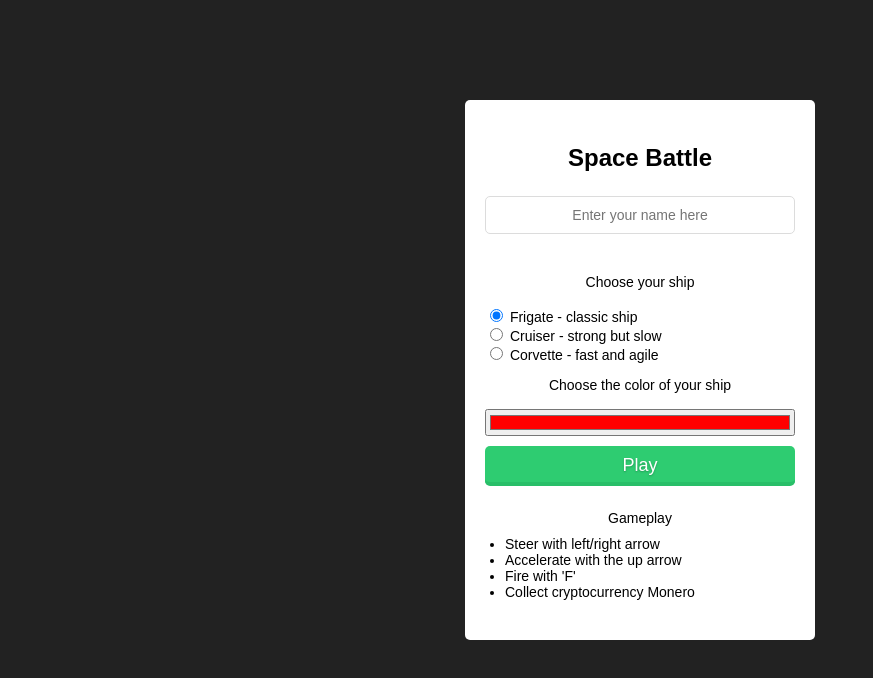
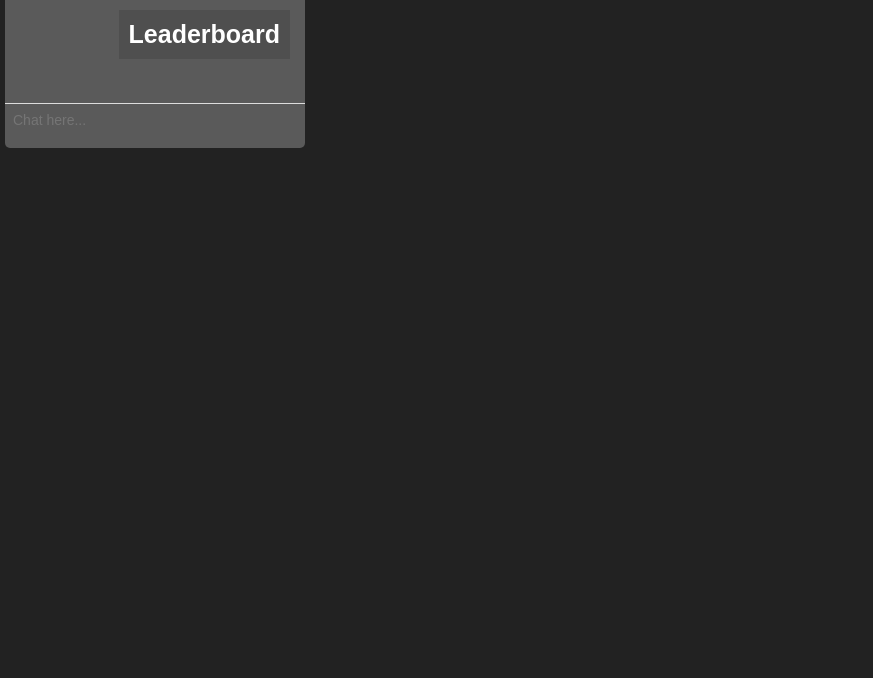
Before and after one commit to volffili/cis690final, a website with bundled scripts: page src/client/index.html in a window 1280 px wide. Both pictures are taken after a click on the button "Play". Shown: the whole page, without its empty margins (0-873 px from the left). Built offline with nearby package versions, Linux system fonts and the light colour scheme; no server answers.

Commit message:
Basic initial communication between the client and server

```diff
--- a/src/client/index.html
+++ b/src/client/index.html
@@ -21,7 +21,7 @@
         <div id="startMenu">
             <p>Space Battle</p>
             <input type="text" tabindex="0" autofocus placeholder="Enter your name here" id="playerNameInput" maxlength="25" />
-            <b class="input-error">Nick must be alphanumeric characters only!</b>
+            <b class="input-error" id="input-error-id">Nick must be alphanumeric characters only!</b>
 
             <h3>Choose your ship</h3>
             <br>
--- a/src/client/js/client.js
+++ b/src/client/js/client.js
@@ -1,3 +1,19 @@
 import ClientSocketCommunicator from './client_socket_communicator.js';
+import ClientGame from './client_game.js';
+import Menu from './menu.js';
 
-var communicator = new ClientSocketCommunicator();
+var clientGame = new ClientGame();
+var communicator;
+var menu = new Menu();
+
+function startGame() {
+
+  document.getElementById('startMenuWrapper').style.maxHeight = '0px';
+  document.getElementById('gameAreaWrapper').style.opacity = 1;
+
+	communicator = new ClientSocketCommunicator(clientGame,menu.getPlayerName(),window.innerWidth,window.innerHeight);
+}
+
+window.onload = function() {
+    menu.listen(startGame);
+};
--- a/src/client/js/client_game.js
+++ b/src/client/js/client_game.js
@@ -1,5 +1,4 @@
-export class ClientGame{
+export default class ClientGame{
 	constructor(){
-
 	}
 }
--- /dev/null
+++ b/src/client/js/client_player.js
@@ -0,0 +1,6 @@
+export default class ClientPlayer{
+	constructor(){
+
+	}
+
+}
--- a/src/client/js/client_socket_communicator.js
+++ b/src/client/js/client_socket_communicator.js
@@ -1,15 +1,42 @@
 //import io from /socket.io/socket.io-client is done via a script in index.html
+import ClientPlayer from './client_player.js';
 
 export default class ClientSocketCommunicator{
 
 	setupSocket(){
-
+    this.socket.on('welcome', function (playerSettings) {
+    	console.log(playerSettings);
+    	/*this.game.player = new ClientPlayer(name,playClass);
+        //initial player configuration
+        player = playerSettings;
+        player.name = global.playerName;
+        player.screenWidth = global.screenWidth;
+        player.screenHeight = global.screenHeight;
+        player.target = window.canvas.target;
+        player.speed = 0;
+        player.radius = 20;
+        player.hue = shipColor;
+        player.type = shipType;*/
+        //global.player = player;
+        //window.chat.player = player;
+        //socket.emit('gotit', player);
+        //window.chat.addSystemLine('Type <b>-help</b> for a list of commands.');
+	   //canvas.focus();
+    });
 	}
 
-	constructor(){
-    this.socket = io();
-    this.setupSocket(this.socket);
-    this.socket.emit('respawn');
+	constructor(clientGame,playerName,screenWidth,screenHeight){
+
+        var basicInfo = {
+            playerName: playerName,
+            screenWidth: screenWidth,
+            screenHeight: screenHeight
+        };
+
+		this.game = clientGame;
+        this.socket = io();
+        this.setupSocket();
+        this.socket.emit('respawn',basicInfo);
 	}
 
 }
--- /dev/null
+++ b/src/client/js/menu.js
@@ -0,0 +1,48 @@
+import constants from './../shared_config.js';
+
+export default class Menu{
+    static validNick(val) {
+        var regex = /^\w*$/;
+        return regex.exec(val) !== null;
+    }
+
+    getPlayerName(){
+        return this.playerNameInput.value.replace(/(<([^>]+)>)/ig, '').substring(0,25);
+    }
+
+    constructor(){
+        this.playerNameInput = document.getElementById('playerNameInput');
+        this.btn = document.getElementById('startButton');
+        this.nickErrorText = document.getElementById('input-error-id');
+        this.instructions = document.getElementById('instructions');
+        this.listen = this.listen.bind(this);
+    }
+
+    listen(startGameFunc){
+
+        var self = this;
+        var startGameIfValidNick = function () {
+            // Checks if the nick is valid.
+            if (Menu.validNick(self.playerNameInput.value)) {
+                self.nickErrorText.style.opacity = 0;
+                startGameFunc();
+            } else {
+                self.nickErrorText.style.opacity = 1;
+            }
+        }
+
+        this.btn.onclick = function () {
+            // Checks if the nick is valid.
+            startGameIfValidNick();
+        };
+
+        this.playerNameInput.addEventListener('keypress', function (e) {
+            var key = e.which || e.keyCode;
+
+            if (key === constants.KEY_ENTER) {
+                startGameIfValidNick();
+            }
+        });
+    }
+
+}
--- a/src/server/server.js
+++ b/src/server/server.js
@@ -11,6 +11,7 @@ var http = require('http').Server(app);
 
 //make the client folder public
 app.use(express.static(__dirname + '/../client'));
+app.use(express.static(__dirname + '/../shared'));
 
 //ip config
 var ipaddress = process.env.IP || cfg.host;
--- /dev/null
+++ b/src/shared/shared_config.js
@@ -0,0 +1,12 @@
+let constants = {
+	KEY_LEFT:37,
+	KEY_UP:38,
+	KEY_RIGHT:39,
+	KEY_LASER:70,
+	KEY_DOWN:40,
+  KEY_ESC: 27,
+  KEY_ENTER: 13,
+  KEY_CHAT: 13,
+}
+
+export default constants;
```
Also changed, not shown: src/server/socket_communicator.js (+29 -15 lines), src/server/user.js (+9 -0 lines).
